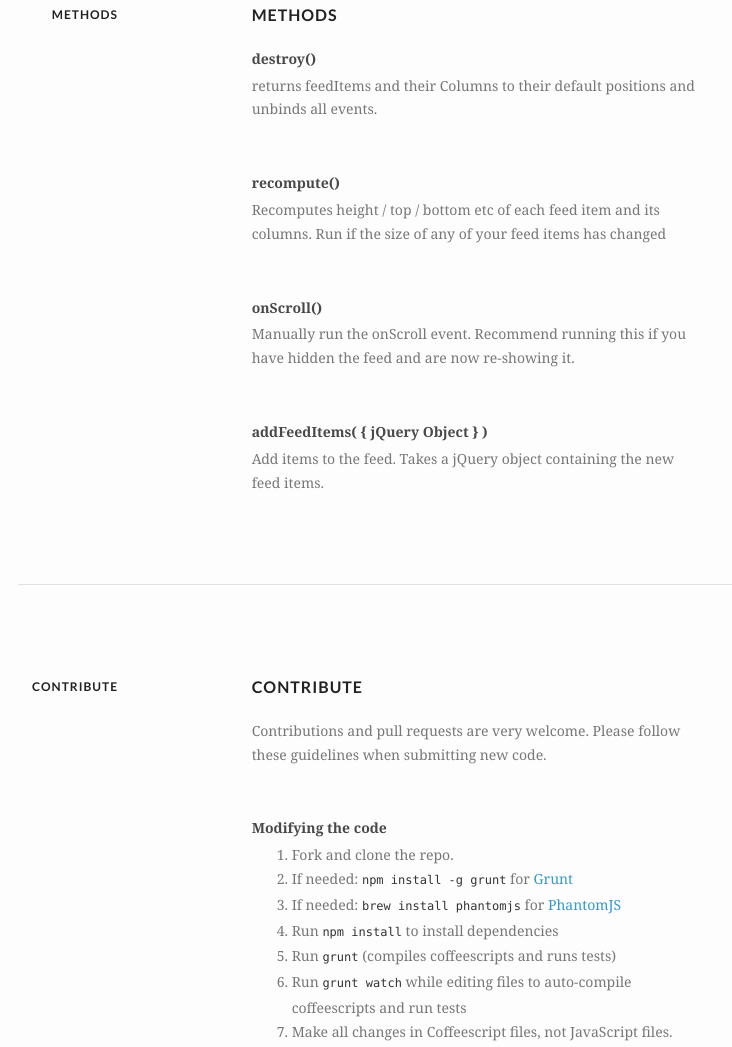
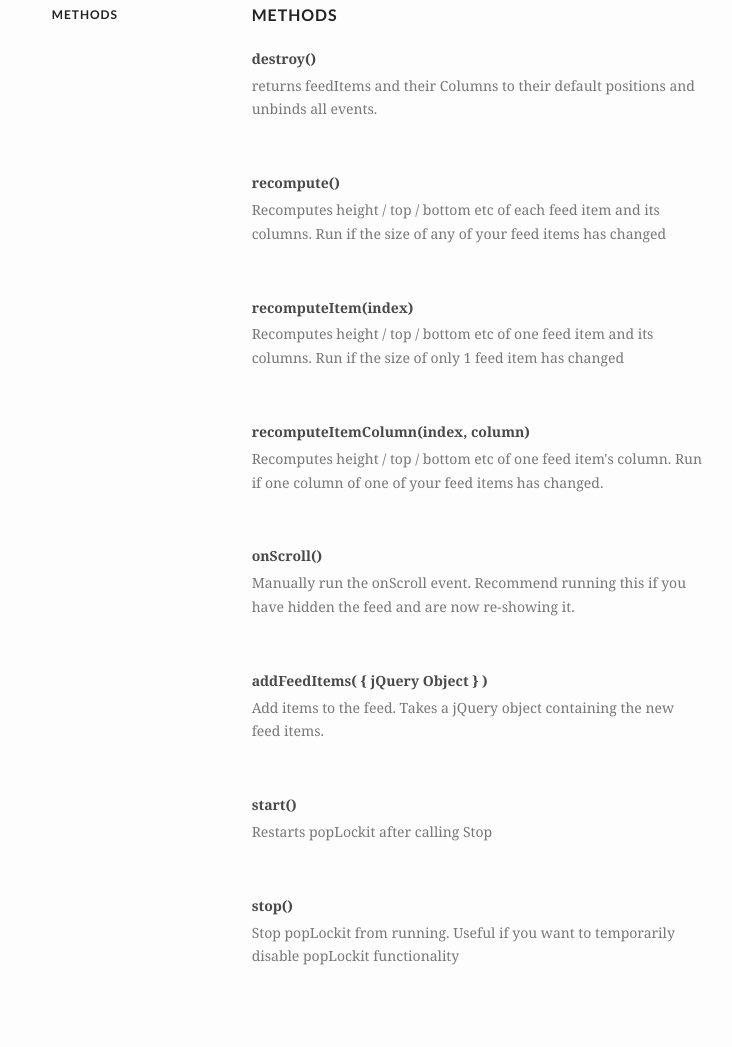
Before and after one commit to zamiang/jquery.poplockit, a plain HTML site: page index.html in a window 1280 px wide. Shown: the part 2029-3076 px from the top of the page, without its empty margins (82-814 px from the left). Drawn offline with Linux system fonts and the light colour scheme.

Commit message:
maor docs

```diff
--- a/index.html
+++ b/index.html
@@ -86,10 +86,18 @@
           <p>returns feedItems and their Columns to their default positions and unbinds all events.</p>
           <h3>recompute()</h3>
           <p>Recomputes height / top / bottom etc of each feed item and its columns. Run if the size of any of your feed items has changed</p>
+          <h3>recomputeItem(index)</h3>
+          <p>Recomputes height / top / bottom etc of one feed item and its columns. Run if the size of only 1 feed item has changed</p>
+          <h3>recomputeItemColumn(index, column)</h3>
+          <p>Recomputes height / top / bottom etc of one feed item's column. Run if one column of one of your feed items has changed.</p>
           <h3>onScroll()</h3>
           <p>Manually run the onScroll event. Recommend running this if you have hidden the feed and are now re-showing it.</p>
           <h3>addFeedItems( { jQuery Object } )</h3>
           <p>Add items to the feed. Takes a jQuery object containing the new feed items.</p>
+          <h3>start()</h3>
+          <p>Restarts popLockit after calling Stop</p>
+          <h3>stop()</h3>
+          <p>Stop popLockit from running. Useful if you want to temporarily disable popLockit functionality</p>
         </div>
       </div>
       <div class="feed_item">
```
